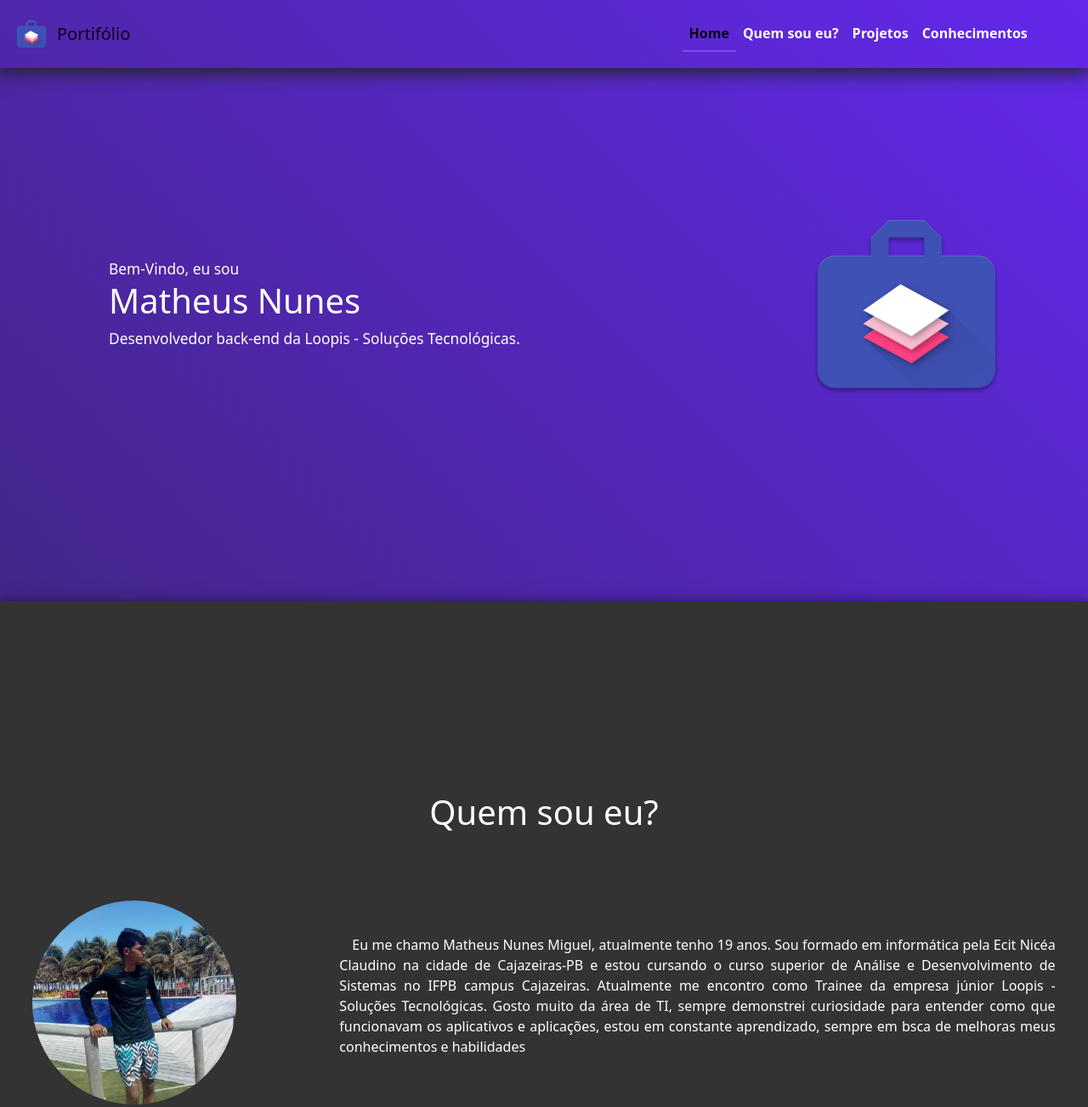
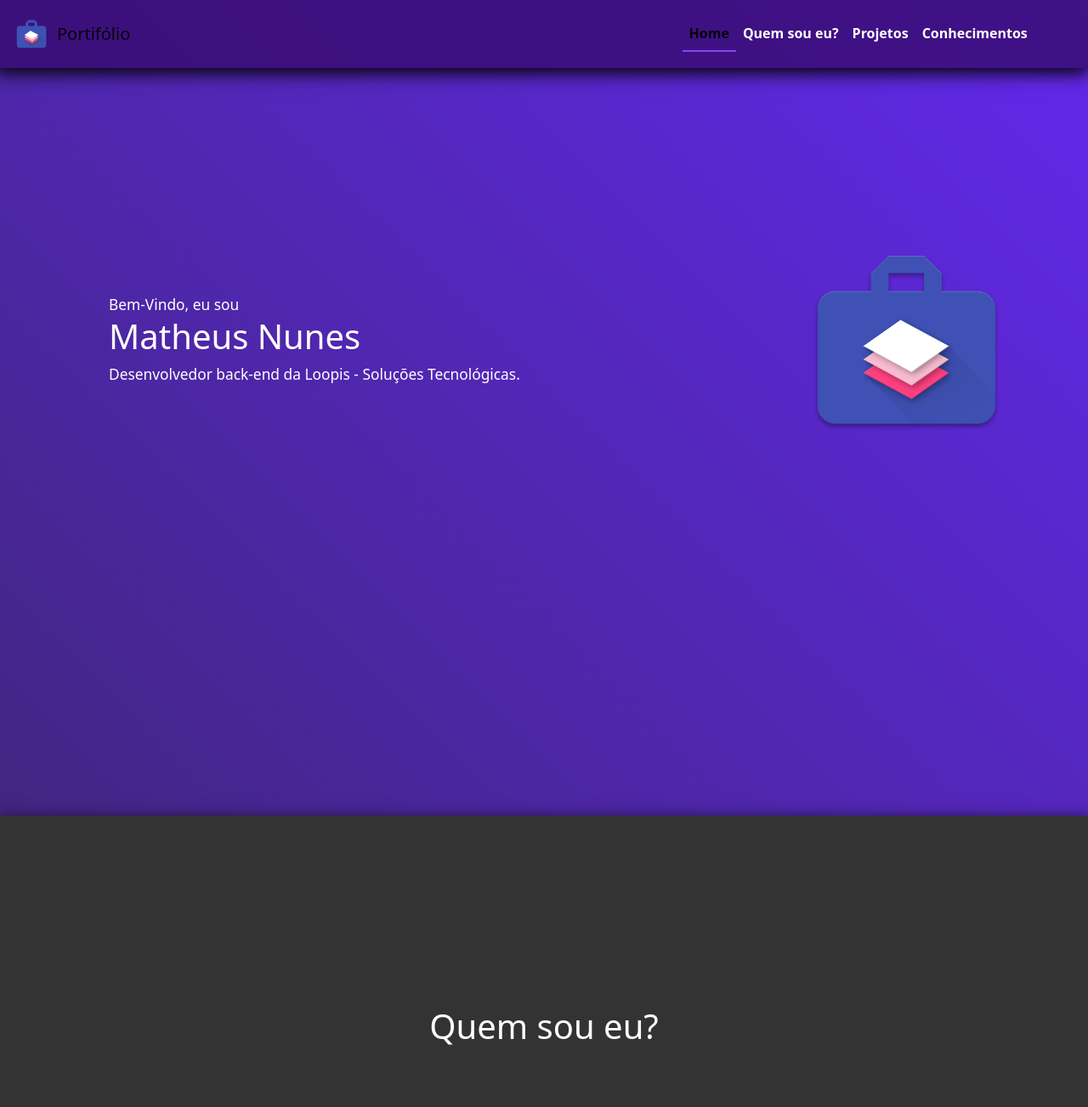
Before and after one commit to MatheusNunes133/Portifolio, a plain HTML site: page index.html in a window 1280 px wide. Shown: the top 1303 px of the page at 85% size. Drawn offline with nearby package versions, Linux system fonts and the light colour scheme.

Commit message:
view: Modificando css do cabeçalho

```diff
--- a/css/index.css
+++ b/css/index.css
@@ -9,13 +9,16 @@ body{
   background: linear-gradient(45deg, rgb(37, 36, 39), rgb(99, 40, 236));
   background-repeat: no-repeat;
   height: 100%;
+  width: 100%;
 }
 
 /* Configurando menu bar*/
 .container-fluid{
+  color: black;
   box-shadow: -2px 2px 20px 4px;
   padding-top: 10px;
   padding-bottom: 10px;
+  background-color: rgba(55, 12, 110, 0.8)
 }
 
 /* Ajustando menu e imagem do menu */
@@ -49,6 +52,9 @@ body{
 /* Colocando o menu no topo */
 .navbar{
   padding-top: 0;
+  position: fixed;
+  top: 0;
+  width: 100%;
 }
 
 /* Ajustando seções */
@@ -82,10 +88,11 @@ body{
   display: flex;
   justify-content: space-between;
   align-items: center;
-  margin-top: 15vh;
+  height: 100vh;
   font-size: 13pt;
   color: white;
   padding: 0 5vw;
+  margin-bottom: 20vh;
 }
 
 #apresetation--info{
@@ -95,18 +102,3 @@ body{
 #apresentation--portifolio img{
   height: 300px;
 }
-
-#quemSouEu{
-  margin-top: 25vh;
-  padding-left: 3vw;
-  color: white;
-}
-
-#quemSouEu h1{
-  margin-bottom: 30px;
-}
-
-#quemSouEu p{
-  text-indent: 15px;
-  text-align: justify;
-}
```
